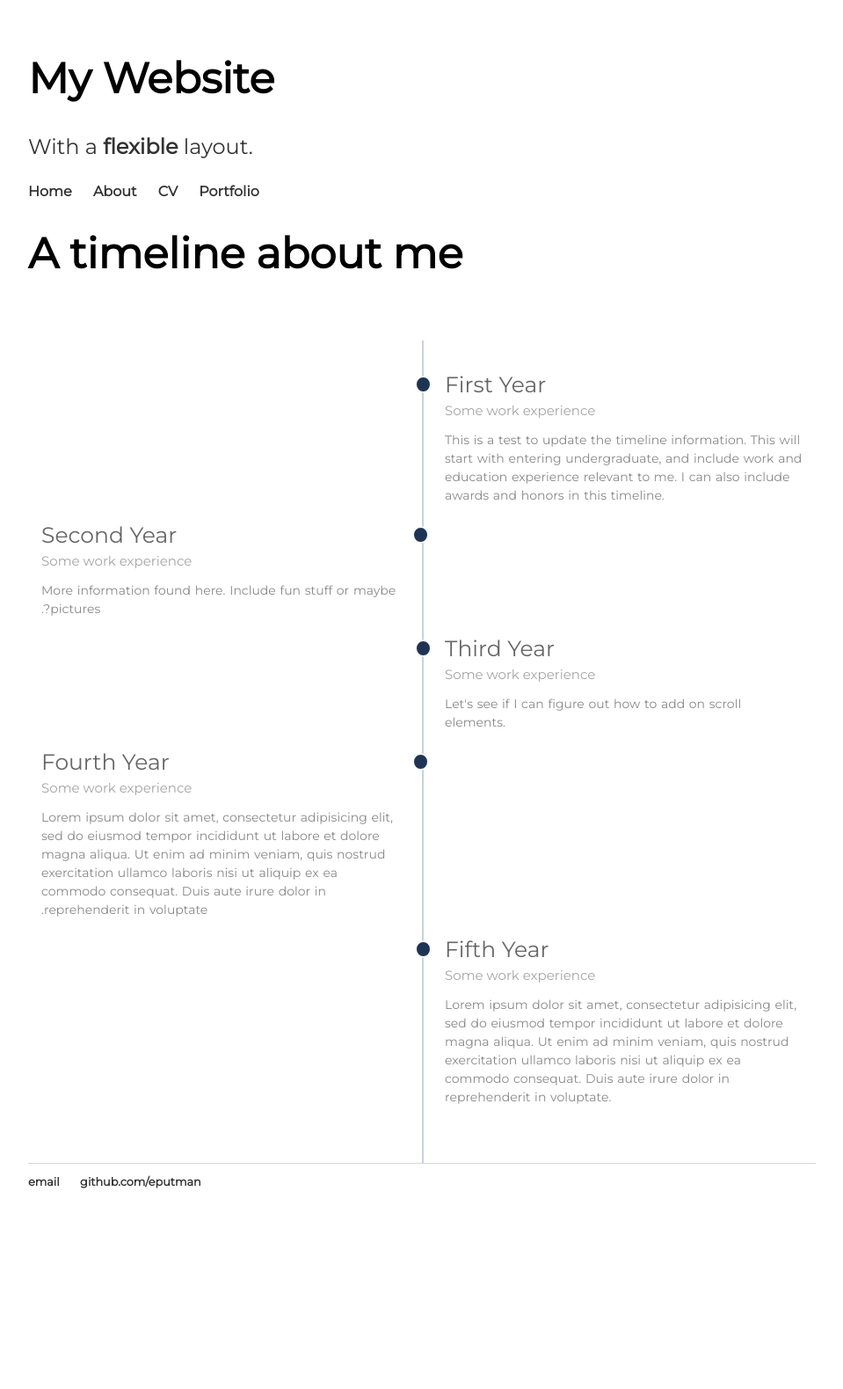
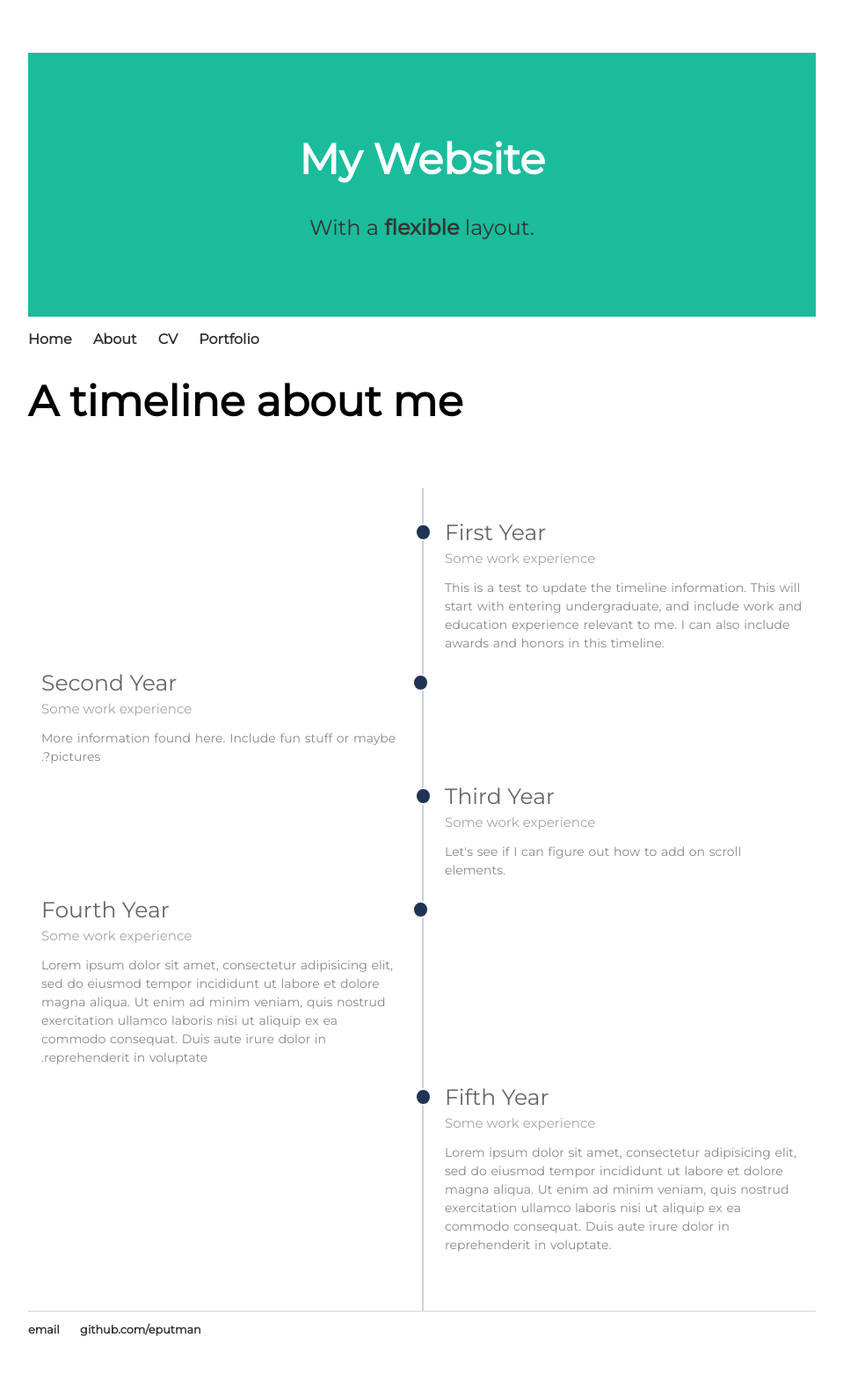
Before and after one commit to eputman/eputman.github.io, a Jekyll site: the page built from about/index.html, in a window 1280 px wide. Shown: the whole page at 88% size, without its empty margins (160-1119 px from the left). Built offline with Jekyll 4.4.1, drawn with Linux system fonts in a browser that asks for light colours; before the commit the page ends 1411 px from its top, so only the background shows below that.

Commit message:
Update timeline.css

```diff
--- a/css/timeline.css
+++ b/css/timeline.css
@@ -1,5 +1,12 @@
 @import url(https://fonts.googleapis.com/css?family=Montserrat);
 
+/* Header */
+.header {
+  padding: 60px;
+  text-align: center;
+  background: #1abc9c;
+  color: white;
+}
 body {
     margin: 60px auto;
     width: 70%;
```
